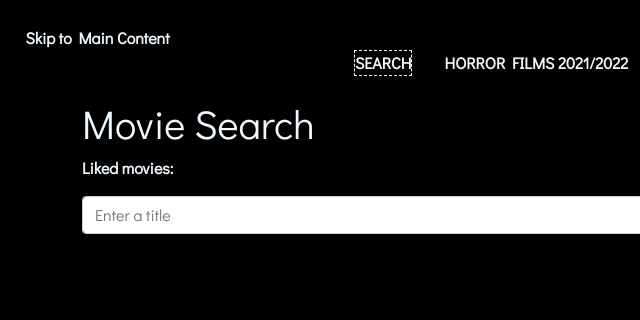
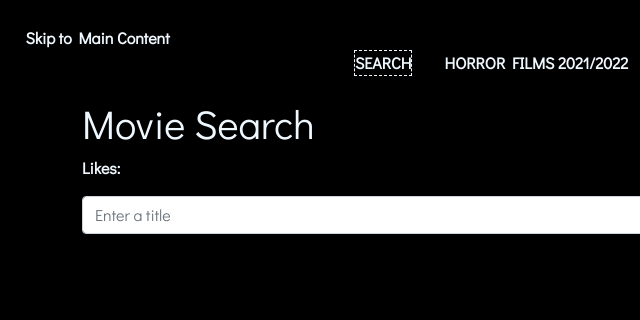
Before and after one commit to Zhou-Xun/Independent_Component, a plain HTML site: page search.html in a window 1280 px wide. Shown: the full height of the page, 0-640 px from the left. Drawn offline with nearby package versions, Linux system fonts and the light colour scheme.

Commit message:
update for independent

```diff
--- a/search.html
+++ b/search.html
@@ -37,7 +37,7 @@
     <main class="container">
         <h1 style="color: aliceblue">Movie Search</h1>
         <div class="row">
-            <div class="col">Liked movies: <span id="saved_movies" style="font-size: 12px"></span></div>
+            <div class="col">Likes: <span id="saved_movies" style="font-size: 12px"></span></div>
         </div>
         <div class="row my-3">
             <div class="input-group col">
```
